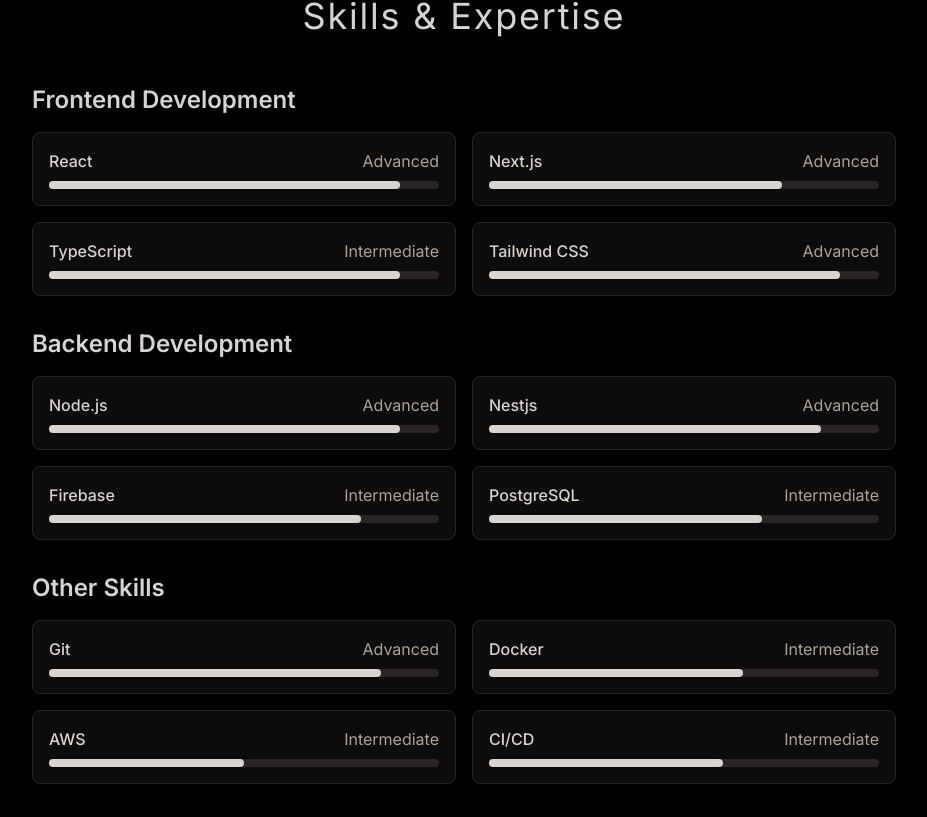
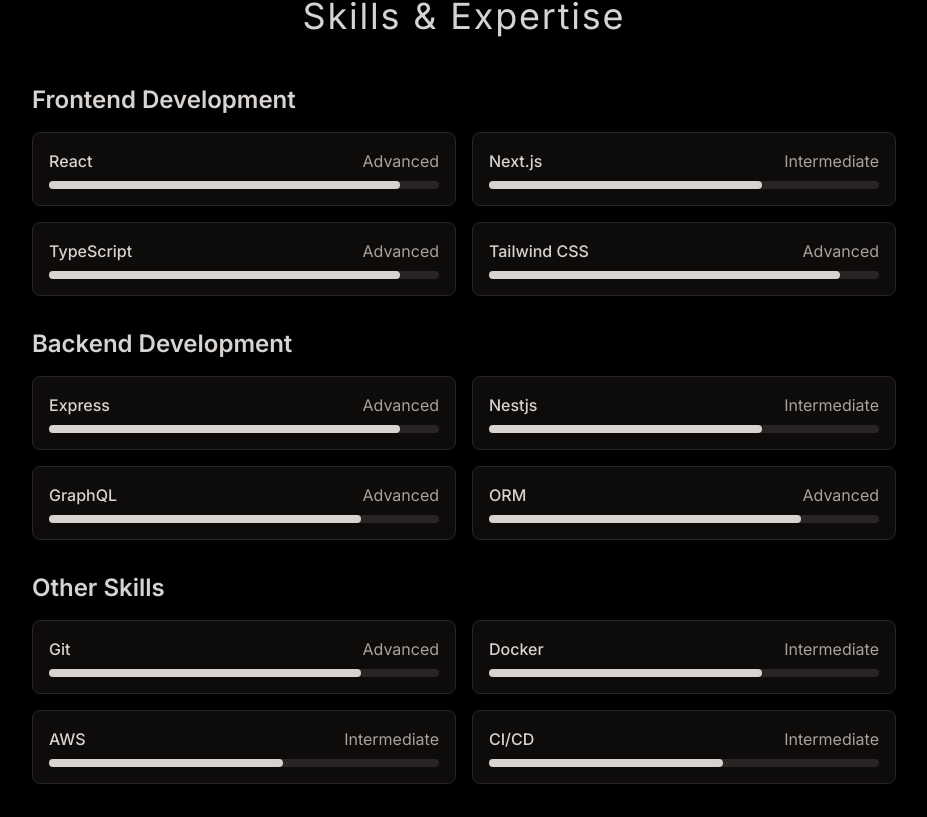
Before and after one commit to tuandung1304/dungnt-portfolio, a Next.js app: page / in a window 1280 px wide. Shown: the part 823-1640 px from the top of the page, without its empty margins (176-1103 px from the left). Built offline with nearby package versions, Linux system fonts and the light colour scheme.

Commit message:
Update skills and add redis to technologies section

```diff
--- a/src/app/components/Skills.tsx
+++ b/src/app/components/Skills.tsx
@@ -1,6 +1,6 @@
 'use client'
+import { getLevel, skills } from '@/app/constants/skills'
 import { motion } from 'framer-motion'
-import { skills } from '@/app/constants/skills'
 
 export default function Skills() {
   return (
@@ -28,7 +28,9 @@
                   className="bg-stone-900/50 rounded-lg p-4 border border-stone-800">
                   <div className="flex items-center justify-between mb-2">
                     <span className="font-medium">{skill.name}</span>
-                    <span className="text-stone-400">{skill.level}</span>
+                    <span className="text-stone-400">
+                      {getLevel(skill.proficiency)}
+                    </span>
                   </div>
                   <div className="w-full bg-stone-800 rounded-full h-2">
                     <div
--- a/src/app/constants/index.ts
+++ b/src/app/constants/index.ts
@@ -1,4 +1,7 @@
-export const HERO_CONTENT = `I am a dedicated full-stack developer with over 2 years of experience specializing in TypeScript. My expertise spans across modern front-end and back-end technologies, including React, Next.js, Nestjs, Prisma, Hasura GraphQL, Firebase. I have experience utilizing AWS services to build scalable and secure cloud-based applications. I am passionate about leveraging my skills to build efficient and scalable applications that deliver value to clients and enhance user experiences.`
+export const HERO_CONTENT = `I am a dedicated full-stack developer with over 2 years of experience specializing in TypeScript.
+  My expertise spans across modern front-end and back-end technologies, including React, Next.js, Nestjs, Prisma, Hasura GraphQL, Firebase.
+  I have experience utilizing AWS services to build scalable and secure cloud-based applications.
+  I am passionate about leveraging my skills to build efficient and scalable applications that deliver value to clients and enhance user experiences.`
 
 export const EXPERIENCES = [
   {
@@ -20,7 +23,7 @@
     year: '2023 - 2024',
     role: 'Full Stack Developer',
     company: 'Zinza Technology (American Outsourced Project)',
-    description: `Developed a comprehensive web application for an accounting business, leveraging modern technologies and frameworks to enhance functionality and user experience.`,
+    description: `Developed a comprehensive web application as SaaS for Advisory & Audit Firms saves time, increases margins, and improves client satisfaction.`,
     technologies: [
       'Typescript',
       'Next.js',
--- a/src/app/constants/skills.ts
+++ b/src/app/constants/skills.ts
@@ -1,7 +1,6 @@
 export interface Skill {
   name: string
-  level: string
-  proficiency: number
+  proficiency: 10 | 20 | 30 | 40 | 50 | 60 | 70 | 80 | 90
 }
 
 export interface SkillCategory {
@@ -9,32 +8,38 @@
   items: Skill[]
 }
 
+export const getLevel = (proficiency: Skill['proficiency']) => {
+  if (proficiency >= 80) return 'Advanced'
+  if (proficiency >= 50) return 'Intermediate'
+  return 'Beginner'
+}
+
 export const skills: SkillCategory[] = [
   {
     name: 'Frontend Development',
     items: [
-      { name: 'React', level: 'Advanced', proficiency: 90 },
-      { name: 'Next.js', level: 'Advanced', proficiency: 75 },
-      { name: 'TypeScript', level: 'Intermediate', proficiency: 90 },
-      { name: 'Tailwind CSS', level: 'Advanced', proficiency: 90 },
+      { name: 'React', proficiency: 90 },
+      { name: 'Next.js', proficiency: 70 },
+      { name: 'TypeScript', proficiency: 90 },
+      { name: 'Tailwind CSS', proficiency: 90 },
     ],
   },
   {
     name: 'Backend Development',
     items: [
-      { name: 'Node.js', level: 'Advanced', proficiency: 90 },
-      { name: 'Nestjs', level: 'Advanced', proficiency: 85 },
-      { name: 'Firebase', level: 'Intermediate', proficiency: 80 },
-      { name: 'PostgreSQL', level: 'Intermediate', proficiency: 70 },
+      { name: 'Express', proficiency: 90 },
+      { name: 'Nestjs', proficiency: 70 },
+      { name: 'GraphQL', proficiency: 80 },
+      { name: 'ORM', proficiency: 80 },
     ],
   },
   {
     name: 'Other Skills',
     items: [
-      { name: 'Git', level: 'Advanced', proficiency: 85 },
-      { name: 'Docker', level: 'Intermediate', proficiency: 65 },
-      { name: 'AWS', level: 'Intermediate', proficiency: 50 },
-      { name: 'CI/CD', level: 'Intermediate', proficiency: 60 },
+      { name: 'Git', proficiency: 80 },
+      { name: 'Docker', proficiency: 70 },
+      { name: 'AWS', proficiency: 60 },
+      { name: 'CI/CD', proficiency: 60 },
     ],
   },
 ]
--- a/src/app/constants/technologies.ts
+++ b/src/app/constants/technologies.ts
@@ -9,12 +9,12 @@
   SiGraphql,
   SiHasura,
   SiJest,
-  SiMongodb,
   SiMui,
   SiMysql,
   SiNestjs,
   SiPostgresql,
   SiPrisma,
+  SiRedis,
   SiShopify,
   SiStorybook,
   SiTailwindcss,
@@ -121,10 +121,10 @@
     url: 'https://www.postgresql.org',
   },
   {
-    name: 'Mongodb',
-    Icon: SiMongodb,
-    color: '#47A248',
-    url: 'https://www.mongodb.com',
+    name: 'Redis',
+    Icon: SiRedis,
+    color: '#ff4539',
+    url: 'https://redis.io',
   },
   { name: 'Auth0', Icon: SiAuth0, color: '#EC592B', url: 'https://auth0.com' },
   {
--- a/src/app/layout.tsx
+++ b/src/app/layout.tsx
@@ -2,7 +2,7 @@
 import './globals.css'
 
 export const metadata: Metadata = {
-  title: 'Dung NT Portfolio',
+  title: 'TuanDung - Portfolio',
   icons: [{ url: '/images/favicon.ico' }],
 }
 
```
Also changed, not shown: 1 other file (tests, documents, lock files or other folders).
